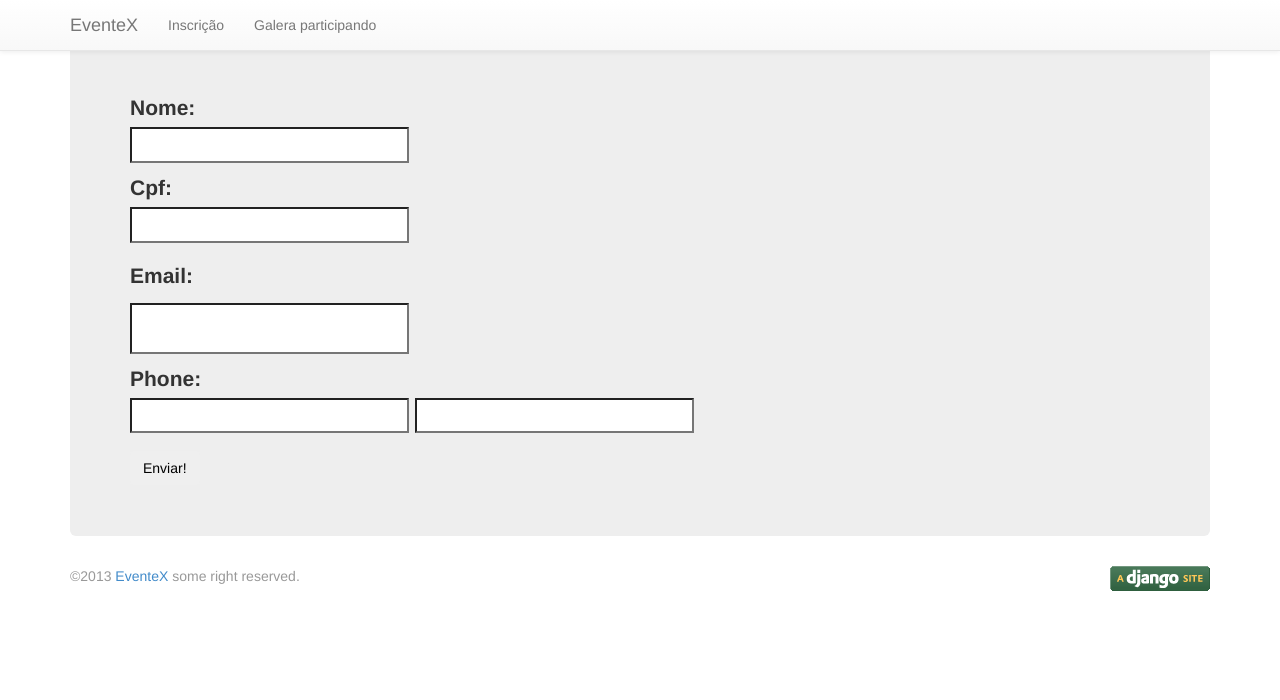
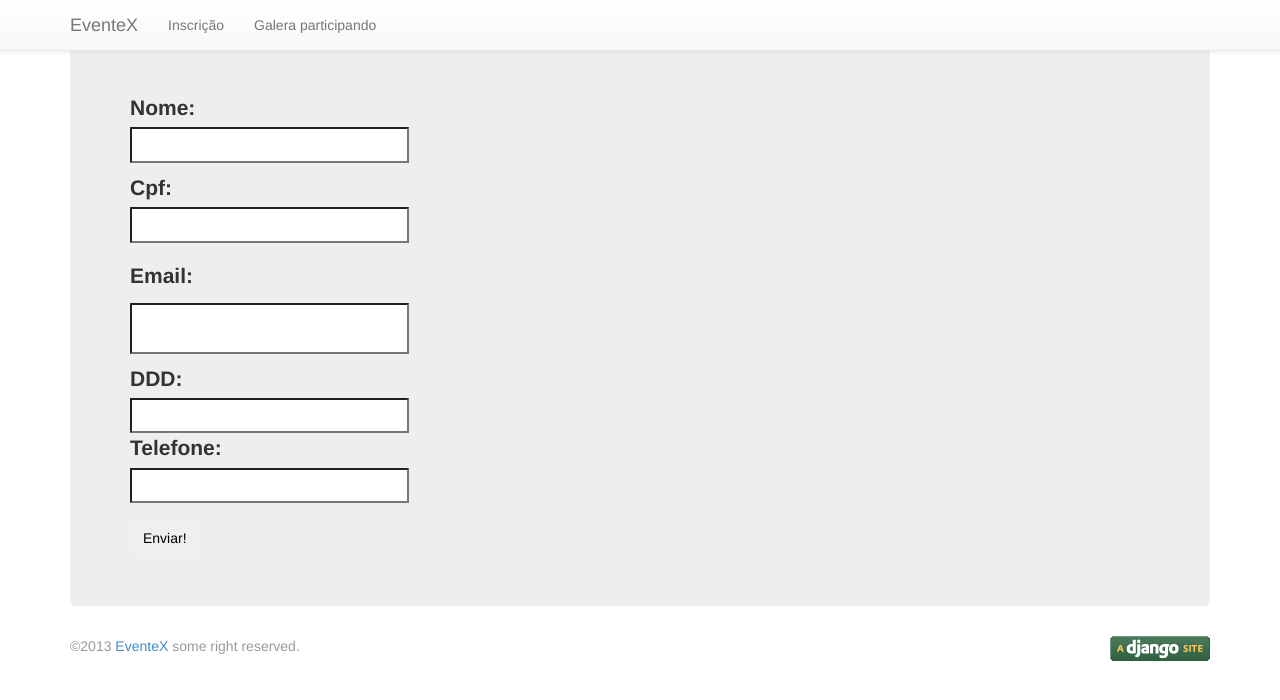
Before and after one commit to delete/wttd, a Django app: page /inscricao/ in a window 1280 px wide. Shown: the top 700 px of the page. Run offline with Django 3.2, Linux system fonts and the light colour scheme.

Commit message:
form fix

```diff
--- a/eventex/subscriptions/templates/subscriptions/subscription_form.html
+++ b/eventex/subscriptions/templates/subscriptions/subscription_form.html
@@ -30,9 +30,12 @@
 	</p>
 
 	<p>
-		<label for="id_phone_0"> Phone:</label>
+		<label for="id_phone_0"> DDD:</label>
 		<br>
 		<input type="text" name="phone_0" value="" id="id_phone_0">
+		<br>
+		<label for="id_phone_1"> Telefone:</label>
+		<br>
 		<input type="text" name="phone_1" value="" id="id_phone_1">
 	</p>
 	<input type="submit" value="Enviar!" class="btn">
```
